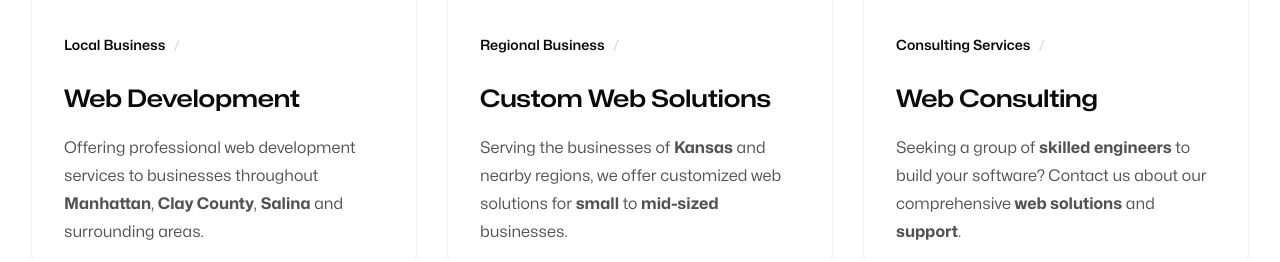
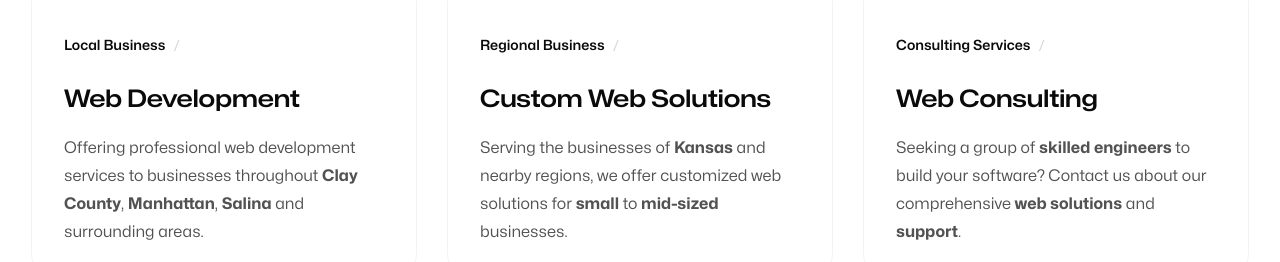
Before and after one commit to elehma4/webox.tech, a Next.js app: page / in a window 1280 px wide. Shown: the part 2511-2773 px from the top of the page. Built offline with nearby package versions, Linux system fonts and the light colour scheme.

Commit message:
ci: copy

```diff
--- a/src/app/page.tsx
+++ b/src/app/page.tsx
@@ -89,7 +89,7 @@ function CaseStudies() {
                   Web Development
                 </p>
                 <p className="mt-4 text-base text-neutral-600">
-                  Offering professional web development services to businesses throughout <strong>Manhattan</strong>, <strong>Clay County</strong>,  <strong>Salina</strong> and surrounding areas.
+                  Offering professional web development services to businesses throughout <strong>Clay County</strong>, <strong>Manhattan</strong>, <strong>Salina</strong> and surrounding areas.
                 </p>
               </article>
             </FadeIn>
```
